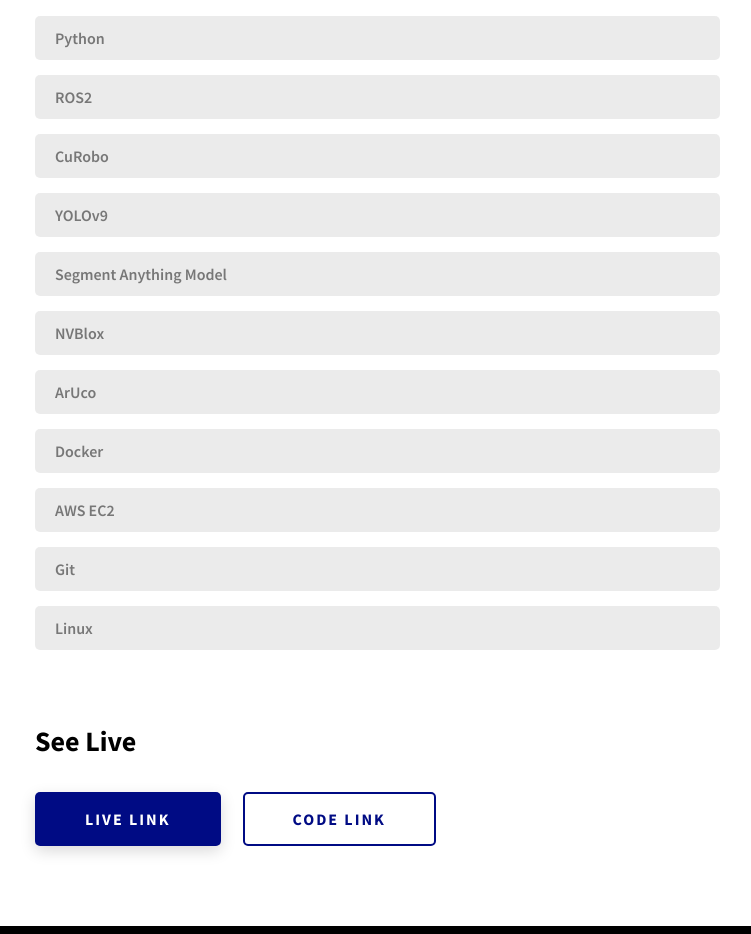
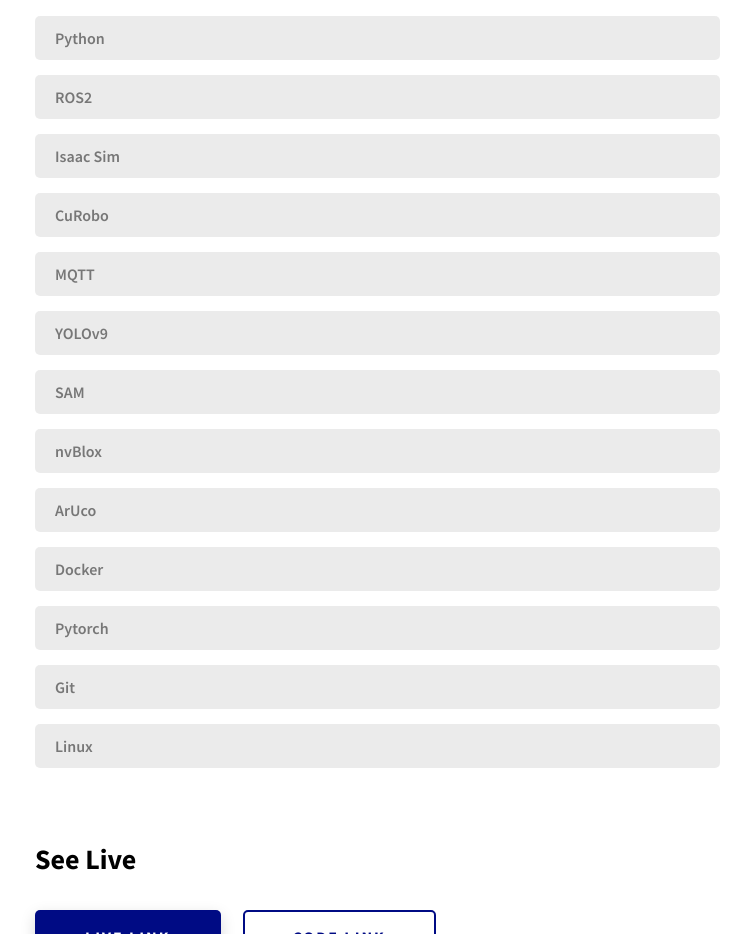
Before and after one commit to robertkim1221/robertkim1221.github.io, a website: page project-2.html in a window 1280 px wide. Shown: the part 2460-3394 px from the top of the page, without its empty margins (255-1006 px from the left). Drawn offline with Linux system fonts and the light colour scheme.

Commit message:
fixed project pages

```diff
--- a/project-2.html
+++ b/project-2.html
@@ -124,13 +124,15 @@
               <div class="skills/technologies">
                 <div class="skills__skill">Python</div>
                 <div class="skills__skill">ROS2</div>
+                <div class="skills__skill">Isaac Sim</div>
                 <div class="skills__skill">CuRobo</div>
+                <div class="skills__skill">MQTT</div>
                 <div class="skills__skill">YOLOv9</div>
-                <div class="skills__skill">Segment Anything Model</div>
-                <div class="skills__skill">NVBlox</div>
+                <div class="skills__skill">SAM</div>
+                <div class="skills__skill">nvBlox</div>
                 <div class="skills__skill">ArUco</div>
                 <div class="skills__skill">Docker</div>
-                <div class="skills__skill">AWS EC2</div>
+                <div class="skills__skill">Pytorch</div>
                 <div class="skills__skill">Git</div>
                 <div class="skills__skill">Linux</div>
               </div>
@@ -138,13 +140,13 @@
             <div class="project-details__links">
               <h3 class="project-details__content-title">See Live</h3>
               <a
-                href="#"
+                href="https://mrsdprojects.ri.cmu.edu/2024teami/"
                 class="btn btn--med btn--theme project-details__links-btn"
                 target="_blank"
                 >Live Link</a
               >
               <a
-                href="#"
+                href="https://github.com/Team-I-ORL"
                 class="btn btn--med btn--theme-inv project-details__links-btn"
                 target="_blank"
                 >Code Link</a
```
Also changed, not shown: project-1.html (+1 -1 lines).
